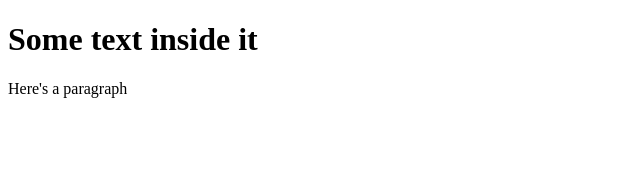
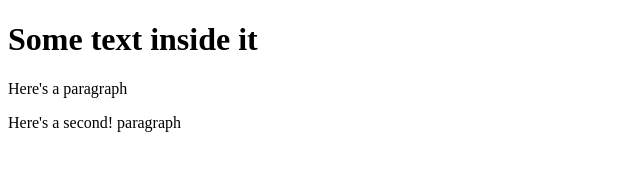
Before and after one commit to benh711/git-test-2, a plain HTML site: page index.html in a window 1280 px wide. Shown: the whole page, without its empty margins (0-640 px from the left). Drawn offline with Linux system fonts and the light colour scheme.

Commit message:
Third Commit

```diff
--- a/index.html
+++ b/index.html
@@ -3,5 +3,6 @@
     <body>
         <h1> Some text inside it</h1>
         <p>Here's a paragraph</p>
+        <p>Here's a second! paragraph</p>
     </body>
 </html>
```
